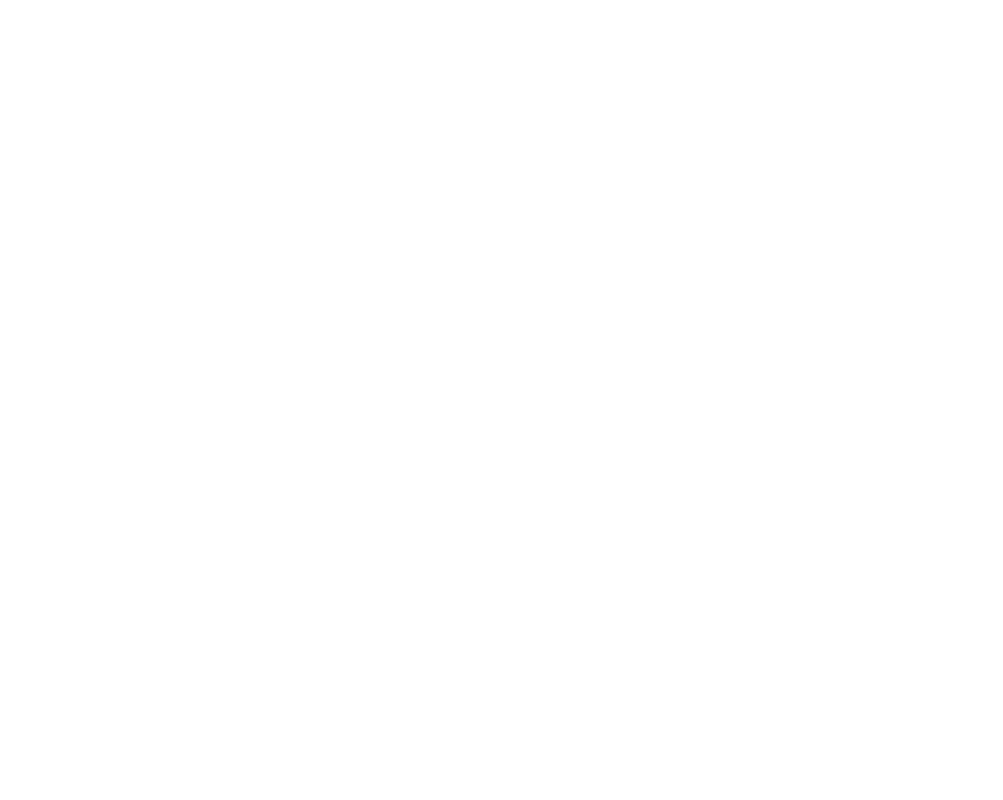
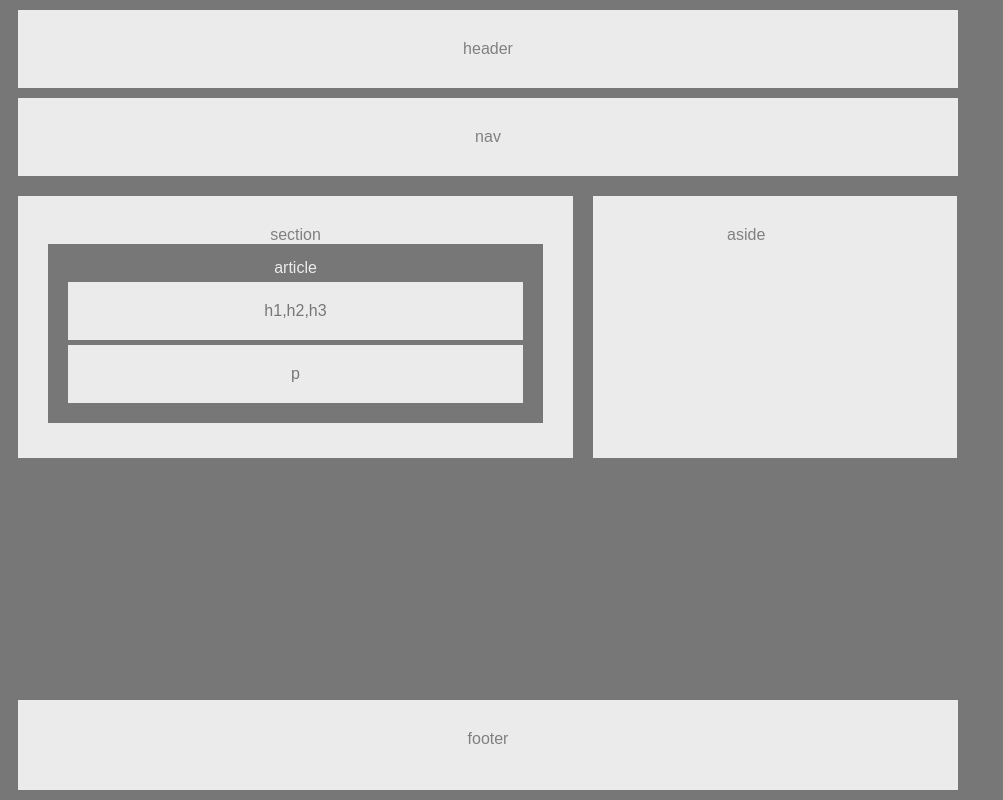
Before and after one commit to ric11003/HW-Wireframe, a plain HTML site: page index.html in a window 1280 px wide. Shown: the whole page, without its empty margins (0-1003 px from the left). Drawn offline with Linux system fonts and the light colour scheme.

Commit message:
homework1 update

```diff
--- /dev/null
+++ b/css/style.css
@@ -0,0 +1,121 @@
+body {
+	height: auto;
+	background-color: #777;
+	color: grey;
+	font-family: Arial;
+}
+
+#wrapper {
+
+	width: 960px;
+}
+
+#header {
+
+	padding: 30px;
+	margin: 10px;
+	background-color: #ebebeb;
+	text-align: center;
+
+}
+
+.footer {
+
+	padding: 30px;
+	margin: 10px;
+	width: 880px;
+	height: 30px;
+	background-color: #ebebeb;
+	text-align: center;
+	position: absolute;
+	bottom: 0
+
+}
+
+
+
+#nav {
+
+	padding: 30px;
+	margin: 10px;
+	background-color: #ebebeb;
+	text-align: center;
+
+}
+
+#section {
+	float: left;
+	width: 495px;
+	padding: 30px;
+	margin: 10px;
+	background-color: #ebebeb;
+	text-align: center;
+
+
+}
+
+aside {
+	float: left;
+	padding: 30px;
+	margin: 10px;
+	padding-right: 192px;
+	background-color: #ebebeb;
+	text-align: right;
+
+}
+
+
+article {
+
+	/*border: 5px;*/
+	padding: 15px;
+	margin-bottom: 5px;
+	background-color: #777;
+	text-align: center;
+	color: #ebebeb;
+}
+
+#article1 {
+
+	/*border: 5px;*/
+	padding: 15px;
+	margin-bottom: 5px;
+	background-color: #ebebeb;
+	text-align: center;
+	color: #ebebeb;
+}
+
+#headings{
+	padding: 20px;
+	margin: 5px;
+	background-color: #ebebeb;
+	text-align: center;
+	color: #777;
+
+}
+
+#paragraph {
+	padding: 20px;
+	margin: 5px;
+	background-color: #ebebeb;
+	text-align: center;
+	color: #777;
+}
+
+#headings1{
+	padding: 20px;
+	margin: 5px;
+	background-color: #ebebeb;
+	text-align: center;
+	color: #ebebeb;
+
+}
+
+#paragraph1{
+	padding: 20px;
+	margin: 5px;
+	background-color: l#ebebeb;
+	text-align: center;
+	color: #ebebeb;
+
+}
--- a/index.html
+++ b/index.html
@@ -1,9 +1,48 @@
 <!DOCTYPE html>
 <html>
 <head>
-	<title></title>
+	<title>HW-WireFrame</title>
+	<link rel="stylesheet" type="text/css" href="css/style.css">
 </head>
 <body>
 
+<div id="wrapper">
+			<div id="header">
+			 	header
+			</div>
+			<div id="nav">
+				nav
+			</div>
+
+			<section id="section">
+			section
+				<article>
+				article
+				<div id="headings">
+					h1,h2,h3
+				</div>
+				<div id="paragraph">
+					p
+				</div>
+				</article>
+
+			</section>
+
+			<aside>
+			aside
+			<article id="article1">
+				article
+				<div id="headings1">
+					h1,h2,h3
+				</div>
+				<div id="paragraph1">
+					p
+				</div>
+			</article>
+			</aside>
+			<div class="footer">
+			footer
+			</div>
+</div>
 </body>
 </html>
```
Also changed, not shown: style.css (deleted).
